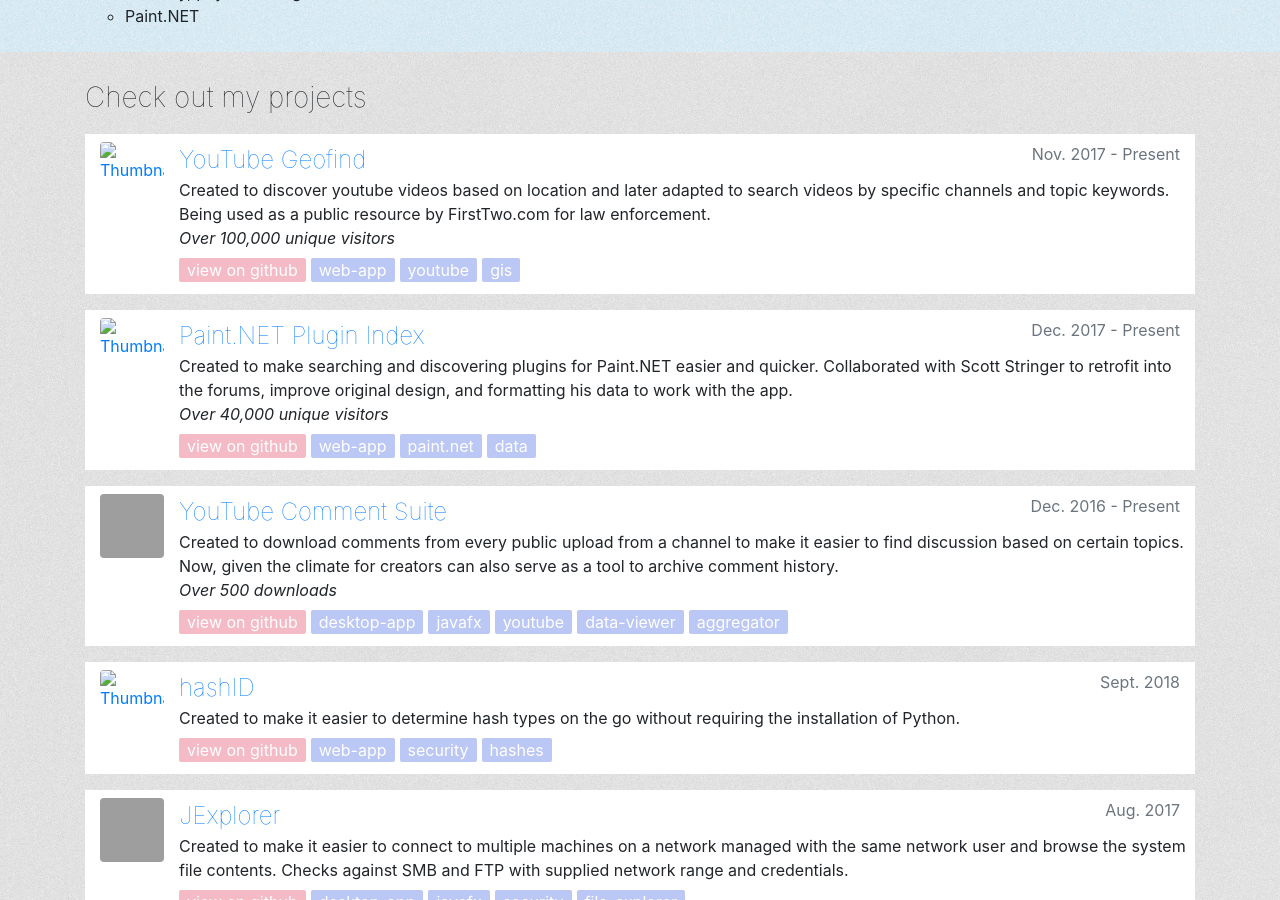
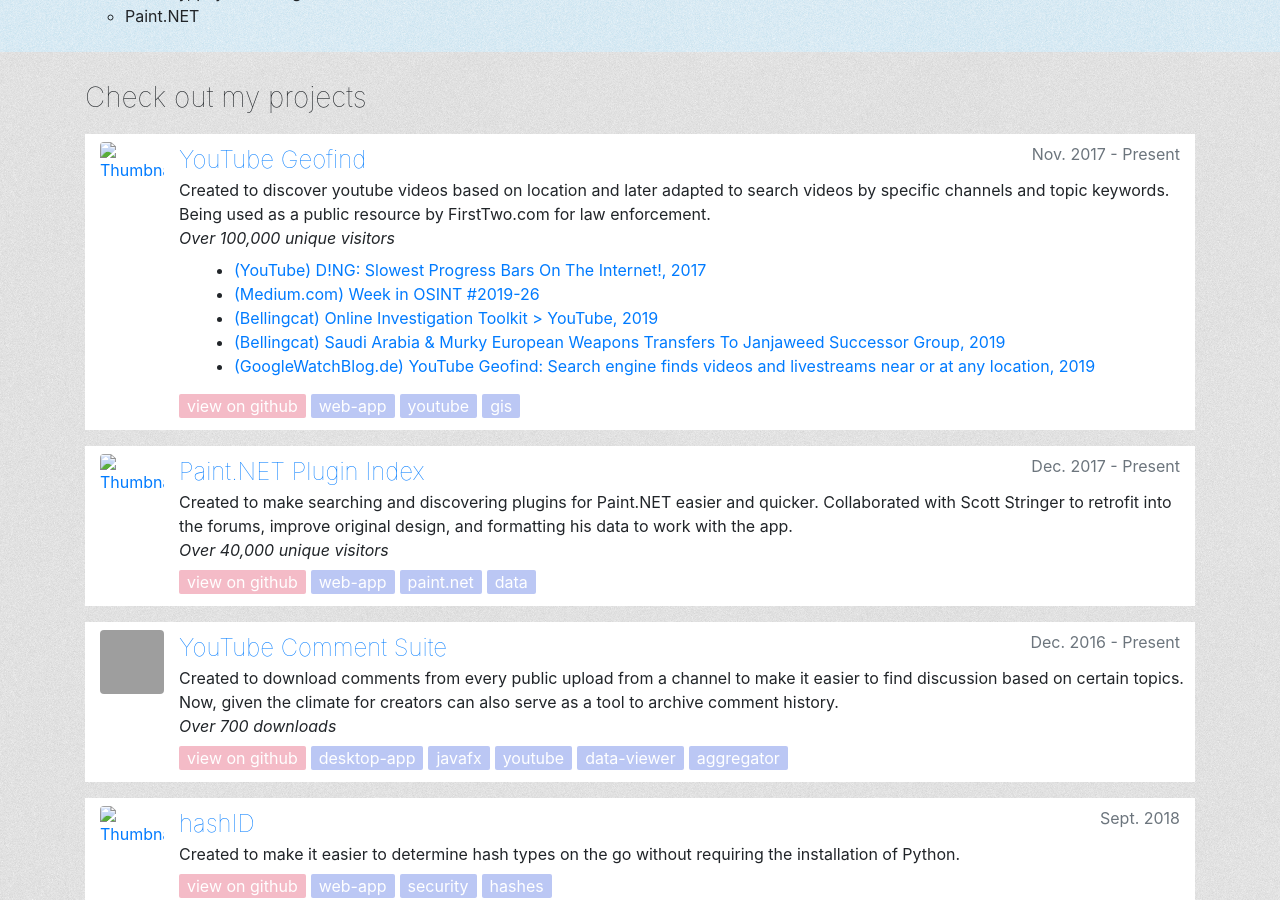
Before and after one commit to mattwright324/mattwright324.github.io, a Jekyll site: the page built from index.html, in a window 1280 px wide and 900 px high, scrolled down 310 px. Built offline with Jekyll 4.4.1, drawn with Linux system fonts in a browser that asks for light colours; grey boxes are pictures that could not be loaded.

Commit message:
Add links for in-the-media

```diff
--- a/_data/about.json
+++ b/_data/about.json
@@ -22,7 +22,25 @@
       "hist" : "Nov. 2017 - Present",
       "thumb": "https://mattw.io/youtube-geofind/img/icon.png",
       "link" : "https://mattw.io/youtube-geofind/location",
-      "repo" : "https://github.com/mattwright324/youtube-geofind"
+      "repo" : "https://github.com/mattwright324/youtube-geofind",
+      "media": [
+        {
+          "link": "https://www.youtube.com/watch?v=Cd1H7q9VOlA&t=3m48s",
+          "title": "(YouTube) D!NG: Slowest Progress Bars On The Internet!, 2017"
+        },{
+          "link": "https://medium.com/week-in-osint/week-in-osint-2019-26-a836f3069bff",
+          "title": "(Medium.com) Week in OSINT #2019-26"
+        },{
+          "link": "https://docs.google.com/document/d/1BfLPJpRtyq4RFtHJoNpvWQjmGnyVkfE2HYoICKOGguA/edit#heading=h.19f12xc3z663",
+          "title": "(Bellingcat) Online Investigation Toolkit > YouTube, 2019"
+        },{
+          "link": "https://www.bellingcat.com/news/2019/08/28/saudi-arabia-murky-european-weapons-transfers-to-janjaweed-successor-group/",
+          "title": "(Bellingcat) Saudi Arabia & Murky European Weapons Transfers To Janjaweed Successor Group, 2019"
+        },{
+          "link": "https://www.googlewatchblog.de/2019/10/youtube-geofind-suchmaschine-videos/",
+          "title": "(GoogleWatchBlog.de) YouTube Geofind: Search engine finds videos and livestreams near or at any location, 2019"
+        }
+      ]
     },{
       "title": "Paint.NET Plugin Index",
       "desc" : "Created to make searching and discovering plugins for Paint.NET easier and quicker. Collaborated with Scott Stringer to retrofit into the forums, improve original design, and formatting his data to work with the app.<br><em>Over 40,000 unique visitors</em>",
@@ -33,7 +51,7 @@
       "repo" : "https://github.com/mattwright324/pdn-plugin-index"
     },{
       "title": "YouTube Comment Suite",
-      "desc" : "Created to download comments from every public upload from a channel to make it easier to find discussion based on certain topics. Now, given the climate for creators can also serve as a tool to archive comment history.<br><em>Over 500 downloads</em>",
+      "desc" : "Created to download comments from every public upload from a channel to make it easier to find discussion based on certain topics. Now, given the climate for creators can also serve as a tool to archive comment history.<br><em>Over 700 downloads</em>",
       "tags" : ["desktop-app", "javafx","youtube", "data-viewer", "aggregator"],
       "hist" : "Dec. 2016 - Present",
       "thumb": "https://raw.githubusercontent.com/mattwright324/youtube-comment-suite/master/src/main/resources/io/mattw/youtube/commentsuite/img/icon.png",
--- a/index.html
+++ b/index.html
@@ -80,6 +80,17 @@
                     <div class="row" style="margin-bottom:0.5rem;">
                         {{app.desc}}
                     </div>
+                    {% if app.media %}
+                    <ul>
+                        {% for media_link in app.media %}
+                        <li>
+                            <a target="_blank" href="{{media_link.link}}">
+                                {{media_link.title}}
+                            </a>
+                        </li>
+                        {% endfor %}
+                    </ul>
+                    {% endif %}
                     <div class="row text-right">
                         <span class="tag gh-tag"><a href="{{app.repo}}">view on github</a></span>
                         {% for tag in app.tags %}
```
